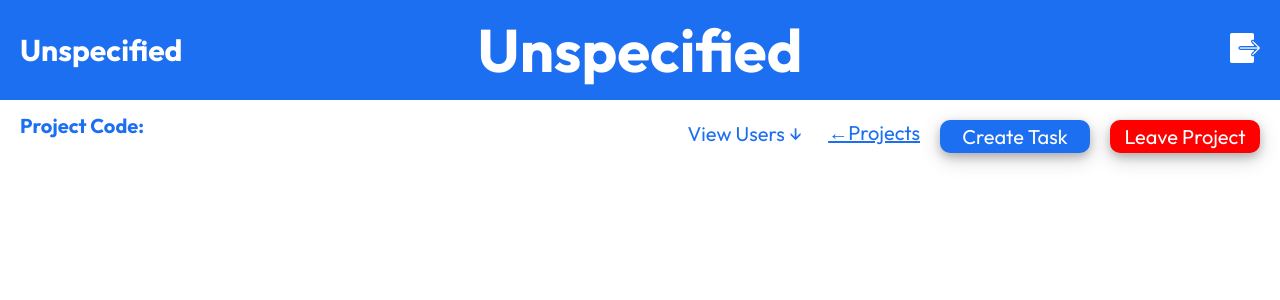
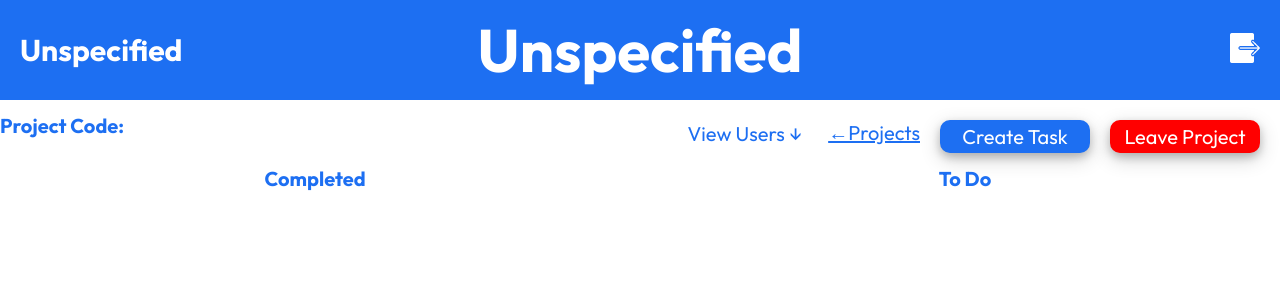
Before and after one commit to robbiejbrush/TaskApp, a React (Create React App) app in the folder client/: page /tasks in a window 1280 px wide. Shown: the top 300 px of the page. Built offline with nearby package versions, Linux system fonts and the light colour scheme.

Commit message:
Created getAll tasks for projectId route, added Completed and To Do headings in tasks UI

```diff
--- a/client/src/App.css
+++ b/client/src/App.css
@@ -183,6 +183,7 @@ span {
   color: #1d6ff2;
   font-family: 'Outfit', sans-serif;
   padding-left: 20px;
+  padding-top: 10px;
 }
 
 .TasksTopDiv {
@@ -254,3 +255,15 @@ span {
 .UserItem:not(:last-child) {
   border-bottom: 1px solid #f9f9f9;
 }
+
+.StatusHeadingsDiv {
+  display: grid;
+  grid-template-columns: 1fr 1fr;
+  gap: 20px;
+}
+
+.SmallHeader {
+  font-size: 20px;
+  color: #1d6ff2;
+  font-family: 'Outfit', sans-serif;
+}
--- a/client/src/pages/Projects.js
+++ b/client/src/pages/Projects.js
@@ -15,9 +15,10 @@ function Projects() {
         userId = decoded.userId;
     }
 
+    let navigate = useNavigate();
+
+    //Get all projects for signed in userId
     const [projects, setProjects] = useState([]);
-
-    let navigate = useNavigate();
 
     useEffect(() => {
         axios.get(`http://localhost:3001/projects/${userId}`).then((response) => {
--- a/client/src/pages/Tasks.js
+++ b/client/src/pages/Tasks.js
@@ -66,10 +66,26 @@ const leaveProject = async () => {
     }
 };
 
+//Get all tasks for current projectId
+const [tasks, setTasks] = useState([]);
+
+useEffect(() => {
+    if (projectId) {
+        axios.get(`http://localhost:3001/projects/${projectId}/tasks`)
+            .then((response) => {
+                setTasks(response.data);
+            })
+            .catch(err => console.log("Error fetching tasks:", err));
+    }
+}, [projectId]);
+
+const incompleteTasks = tasks.filter(task => task.completionStatus === false);
+const completedTasks = tasks.filter(task => task.completionStatus === true);
+
   return (
     <div>
       <div className= "TasksTopDiv">
-        <h1 className= "ProjectCodeText">Project Code: {projectCode}</h1>
+        <h1 className= "SmallHeader">Project Code: {projectCode}</h1>
         <div className= "TasksActionsDiv">
           <div className="UserDropdownWrapper">
             {isOpen && (
@@ -106,6 +122,14 @@ const leaveProject = async () => {
           )}
         </div>
       </div>
+      <div className= "StatusHeadingsDiv">
+          <div>
+            <h1 className= "SmallHeader">Completed</h1>
+          </div>
+          <div>
+            <h1 className= "SmallHeader">To Do</h1>
+          </div>
+      </div>
     </div>
   )
 }
```
Also changed, not shown: 2 other files (tests, documents, lock files or other folders).
